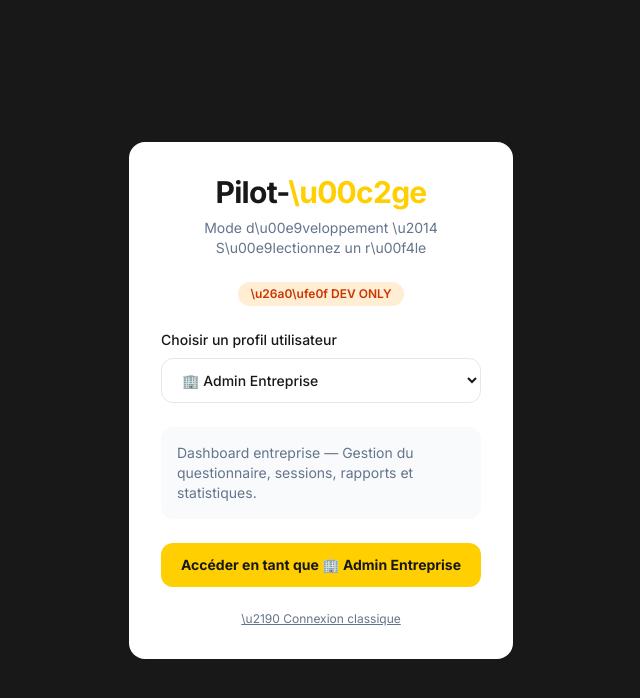
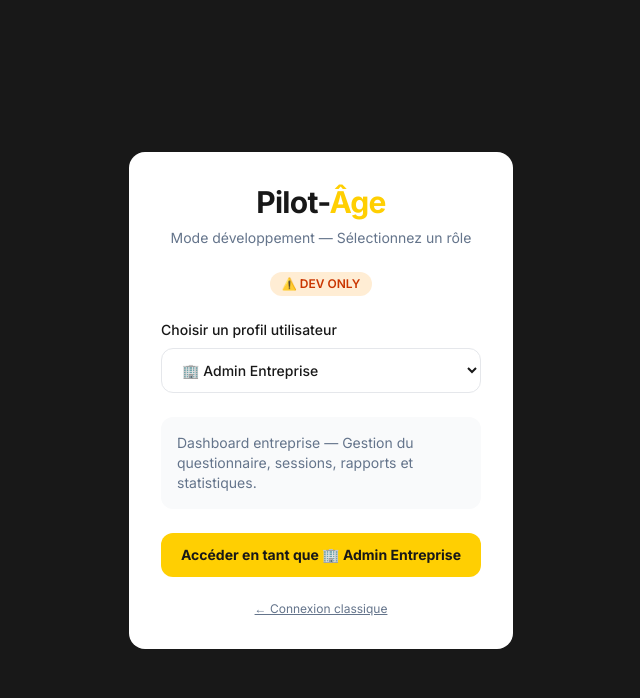
Before and after one commit to alexpilotage/pilot-age-app, a Next.js app: page /dev-login in a window 1280 px wide. Shown: the top 698 px of the page, without its empty margins (319-959 px from the left). Built offline with nearby package versions, Linux system fonts and the light colour scheme.

Commit message:
fix: unicode characters display on login and dev-login pages

```diff
--- a/src/app/dev-login/page.tsx
+++ b/src/app/dev-login/page.tsx
@@ -8,26 +8,26 @@ const ROLES = [
   {
     value: "super_admin",
     label: "Super Admin",
-    emoji: "\ud83d\udd11",
+    emoji: "🔑",
     redirect: "/admin",
     description:
-      "Acc\u00e8s complet \u2014 Gestion de toutes les entreprises et configurations globales.",
+      "Accès complet — Gestion de toutes les entreprises et configurations globales.",
   },
   {
     value: "admin_entreprise",
     label: "Admin Entreprise",
-    emoji: "\ud83c\udfe2",
+    emoji: "🏢",
     redirect: "/dashboard",
     description:
-      "Dashboard entreprise \u2014 Gestion du questionnaire, sessions, rapports et statistiques.",
+      "Dashboard entreprise — Gestion du questionnaire, sessions, rapports et statistiques.",
   },
   {
     value: "salarie",
-    label: "Salari\u00e9 Aidant",
-    emoji: "\ud83d\udc64",
+    label: "Salarié Aidant",
+    emoji: "👤",
     redirect: "/espace",
     description:
-      "Espace aidant \u2014 Formations, assistant Sophie, simulateurs et outils personnalis\u00e9s.",
+      "Espace aidant — Formations, assistant Sophie, simulateurs et outils personnalisés.",
   },
 ];
 
@@ -46,7 +46,7 @@ export default function DevLoginPage() {
     return (
       <div className="flex min-h-screen items-center justify-center">
         <p className="text-gray-500">
-          Page disponible uniquement en d\u00e9veloppement.
+          Page disponible uniquement en développement.
         </p>
       </div>
     );
@@ -55,24 +55,21 @@ export default function DevLoginPage() {
   return (
     <div className="flex min-h-screen items-center justify-center bg-[#181818] px-4">
       <div className="w-full max-w-sm space-y-6 rounded-2xl bg-white p-8">
-        {/* Header */}
         <div className="text-center">
           <h1 className="text-3xl font-bold tracking-tight text-[#181818]">
-            Pilot-<span className="text-[#FFCF02]">\u00c2ge</span>
+            Pilot-<span className="text-[#FFCF02]">Âge</span>
           </h1>
           <p className="mt-2 text-sm text-[#64748B]">
-            Mode d\u00e9veloppement \u2014 S\u00e9lectionnez un r\u00f4le
+            Mode développement — Sélectionnez un rôle
           </p>
         </div>
 
-        {/* Dev badge */}
         <div className="flex justify-center">
           <span className="rounded-full bg-orange-100 px-3 py-1 text-xs font-semibold text-orange-700">
-            \u26a0\ufe0f DEV ONLY
+            ⚠️ DEV ONLY
           </span>
         </div>
 
-        {/* Role selector */}
         <div className="space-y-2">
           <label
             htmlFor="role-select"
@@ -94,27 +91,24 @@ export default function DevLoginPage() {
           </select>
         </div>
 
-        {/* Role description */}
         {currentRole && (
           <div className="rounded-lg bg-gray-50 p-4 text-sm text-[#64748B]">
             <p>{currentRole.description}</p>
           </div>
         )}
 
-        {/* Login button */}
         <button
           onClick={handleLogin}
           className="w-full rounded-lg bg-[#FFCF02] px-4 py-3 text-sm font-bold text-[#181818] transition-colors hover:bg-[#e6ba00]"
         >
           {currentRole
-            ? "Acc\u00e9der en tant que " + currentRole.emoji + " " + currentRole.label
-            : "Acc\u00e9der"}
+            ? "Accéder en tant que " + currentRole.emoji + " " + currentRole.label
+            : "Accéder"}
         </button>
 
-        {/* Link to classic login */}
         <p className="text-center text-xs text-[#64748B]">
           <Link href="/login" className="underline hover:text-[#181818]">
-            \u2190 Connexion classique
+            ← Connexion classique
           </Link>
         </p>
       </div>
--- a/src/app/login/page.tsx
+++ b/src/app/login/page.tsx
@@ -28,7 +28,6 @@ export default function LoginPage() {
       return;
     }
 
-    // Redirect will be handled by middleware
     window.location.href = "/";
   }
 
@@ -49,17 +48,15 @@ export default function LoginPage() {
   return (
     <div className="flex min-h-screen items-center justify-center bg-background px-4">
       <div className="w-full max-w-sm space-y-8">
-        {/* Header */}
         <div className="text-center">
           <h1 className="text-3xl font-bold tracking-tight">
-            Pilot-<span className="text-primary">\u00c2ge</span>
+            Pilot-<span className="text-primary">Âge</span>
           </h1>
           <p className="mt-2 text-sm text-muted-foreground">
-            Connectez-vous \u00e0 votre espace
+            Connectez-vous à votre espace
           </p>
         </div>
 
-        {/* Google OAuth */}
         <button
           onClick={handleGoogleLogin}
           disabled={loading}
@@ -86,7 +83,6 @@ export default function LoginPage() {
           Continuer avec Google
         </button>
 
-        {/* Divider */}
         <div className="relative">
           <div className="absolute inset-0 flex items-center">
             <div className="w-full border-t border-border" />
@@ -96,7 +92,6 @@ export default function LoginPage() {
           </div>
         </div>
 
-        {/* Email/Password form */}
         <form onSubmit={handleEmailLogin} className="space-y-4">
           <div>
             <label
@@ -127,7 +122,7 @@ export default function LoginPage() {
               type="password"
               value={password}
               onChange={(e) => setPassword(e.target.value)}
-              placeholder="\u2022\u2022\u2022\u2022\u2022\u2022\u2022\u2022"
+              placeholder="••••••••"
               required
               className="w-full rounded-lg border border-input bg-card px-3 py-2.5 text-sm placeholder:text-muted-foreground focus:outline-none focus:ring-2 focus:ring-ring"
             />
@@ -148,19 +143,18 @@ export default function LoginPage() {
 
         <p className="text-center text-sm text-muted-foreground">
           <Link href="/" className="text-primary hover:underline">
-            \u2190 Retour \u00e0 l&apos;accueil
+            ← Retour à l&apos;accueil
           </Link>
         </p>
 
-        {/* Dev mode quick access */}
         {process.env.NODE_ENV === "development" && (
           <div className="rounded-lg border border-dashed border-orange-300 bg-orange-50 p-3 text-center">
-            <p className="text-xs font-medium text-orange-700">\u26a0\ufe0f Mode d\u00e9veloppement</p>
+            <p className="text-xs font-medium text-orange-700">⚠️ Mode développement</p>
             <Link
               href="/dev-login"
               className="mt-1 inline-block text-sm font-semibold text-orange-700 underline hover:text-orange-900"
             >
-              Connexion rapide par r\u00f4le \u2192
+              Connexion rapide par rôle →
             </Link>
           </div>
         )}
```
